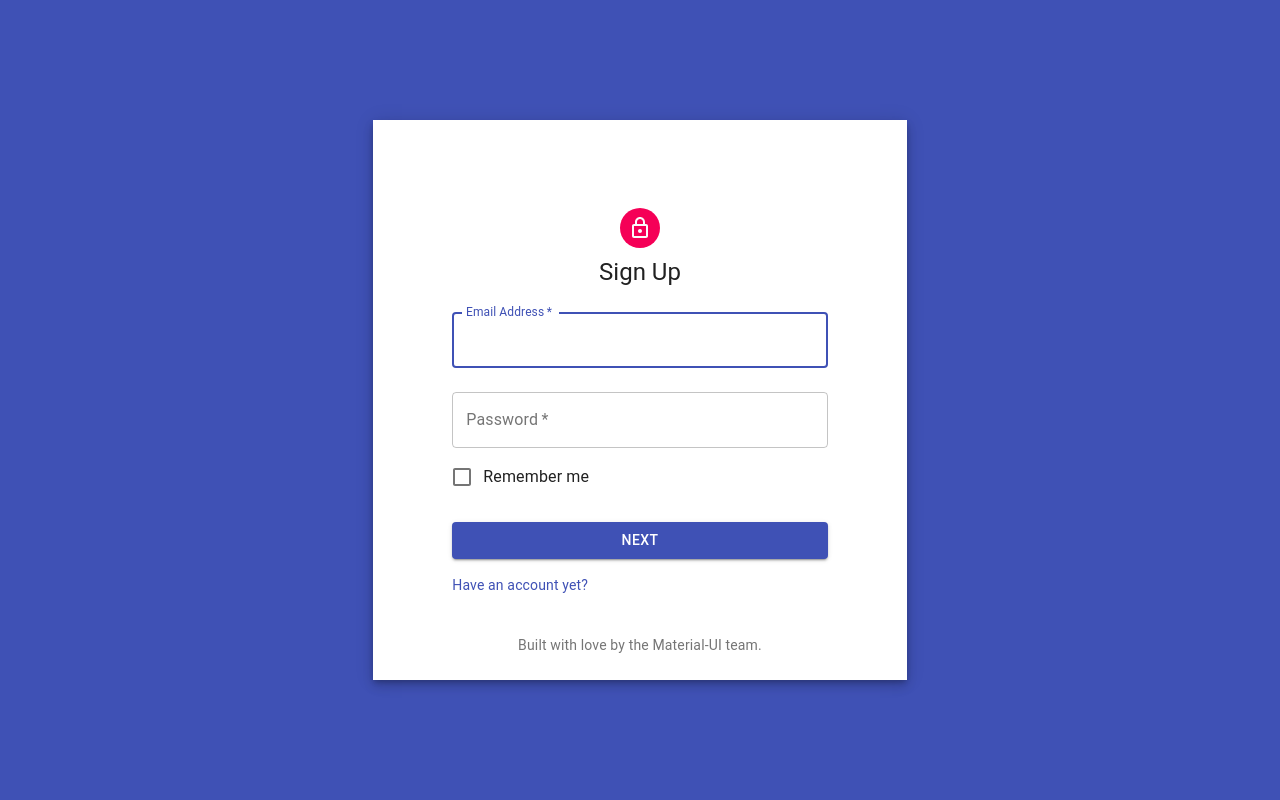
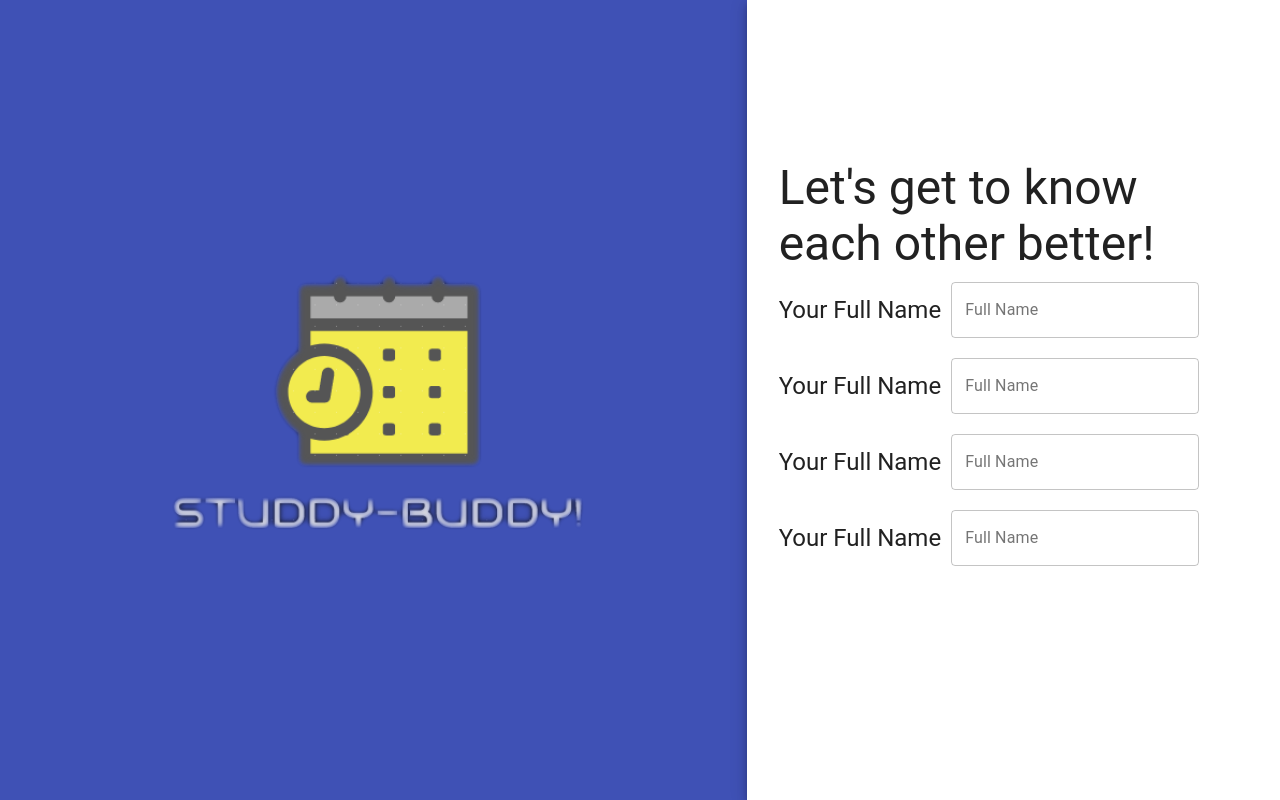
Before and after one commit to Kamil12a/Studybuddy, a React (Create React App) app: page /signUp in a window 1280 px wide. Built offline with nearby package versions, Linux system fonts and the light colour scheme.

Commit message:
delete one file where user can fill his password and email, added this form to new component personalDate

```diff
--- a/src/App.js
+++ b/src/App.js
@@ -1,7 +1,5 @@
 import SignIn from "./components/signIn/SignIn";
-import SignUp from "./components/signUp/SignUp";
 import { BrowserRouter as Router, Switch, Route} from "react-router-dom";
-import AccountDate from "./components/signUp/accountDate";
 import PersonalDate from "./components/signUp/personalDate";
 function App() {
   return (
@@ -10,8 +8,7 @@ function App() {
         <Switch>
           <Route exact path="/" component={SignIn}></Route>
           <Route path="/signIn" component={SignIn}></Route>
-          <Route path="/signUp/" component={AccountDate}></Route>
-          <Route path="/personalDate" component={PersonalDate}></Route>
+          <Route path="/signUp"component={PersonalDate}></Route>
         </Switch>
       </Router>
     </>
--- a/src/components/signUp/accountDate.js
+++ /dev/null
@@ -1,130 +0,0 @@
-import React from "react";
-import Avatar from "@material-ui/core/Avatar";
-import Button from "@material-ui/core/Button";
-import CssBaseline from "@material-ui/core/CssBaseline";
-import TextField from "@material-ui/core/TextField";
-import FormControlLabel from "@material-ui/core/FormControlLabel";
-import Checkbox from "@material-ui/core/Checkbox";
-import Link from "@material-ui/core/Link";
-import Paper from "@material-ui/core/Paper";
-import Box from "@material-ui/core/Box";
-import Grid from "@material-ui/core/Grid";
-import LockOutlinedIcon from "@material-ui/icons/LockOutlined";
-import Typography from "@material-ui/core/Typography";
-import { makeStyles } from "@material-ui/core/styles";
-import { useHistory } from "react-router-dom";
-
-const MadeWithLove = () => (
-  <Typography variant="body2" color="textSecondary" align="center">
-    {"Built with love by the "}
-    <Link color="inherit" href="https://material-ui.com/">
-      Material-UI
-    </Link>
-    {" team."}
-  </Typography>
-);
-const useStyles = makeStyles((theme) => ({
-  root: {
-    height: "100vh",
-    width: "100vw",
-    backgroundColor: theme.palette.primary.main,
-    display: "flex",
-    justifyContent: "center",
-    alignItems:"center"
-  },
-
-  paper: {
-    height: "50vh",
-    margin: theme.spacing(20, 4),
-    display: "flex",
-    flexDirection: "column",
-    alignItems: "center",
-  },
-  avatar: {
-    margin: theme.spacing(1),
-    backgroundColor: theme.palette.secondary.main,
-  },
-  form: {
-    width: "80%",
-    marginTop: theme.spacing(1),
-  },
-  submit: {
-    margin: theme.spacing(3, 0, 2),
-  },
-  formSignUp:{
-      height:"70vh",
-      display:"flex",
-      alignItems:"center"
-  }
-}));
-
-export default function AccountDate() {
-  const classes = useStyles();
-  let history = useHistory();
-    const submit=(e)=>{
-        e.preventDefault()
-        history.push("/personalDate");
-    }
-  return (
-    <Grid container component="main" className={classes.root}>
-      <CssBaseline />
-      <Grid item xs={12} sm={8} md={5} className={classes.formSignUp} component={Paper} elevation={6} square>
-        <div className={classes.paper}>
-          <Avatar className={classes.avatar}>
-            <LockOutlinedIcon />
-          </Avatar>
-          <Typography component="h1" variant="h5">
-            Sign Up
-          </Typography>
-          <form onSubmit={submit}className={classes.form} noValidate>
-            <TextField
-              variant="outlined"
-              margin="normal"
-              required
-              fullWidth
-              id="email"
-              label="Email Address"
-              name="email"
-              autoComplete="email"
-              autoFocus
-            />
-            <TextField
-              variant="outlined"
-              margin="normal"
-              required
-              fullWidth
-              name="password"
-              label="Password"
-              type="password"
-              id="password"
-              autoComplete="current-password"
-            />
-            <FormControlLabel
-              control={<Checkbox value="remember" color="primary" />}
-              label="Remember me"
-            />
-            <Button
-              type="submit"
-              fullWidth
-              variant="contained"
-              color="primary"
-              className={classes.submit}
-            >
-              Next
-            </Button>
-            <Grid container>
-              <Grid item xs>
-                <Link href="/signIn" variant="body2">
-                   Have an account yet?
-                </Link>
-              </Grid>
-            </Grid>
-            <Box mt={5}>
-              <MadeWithLove />
-            </Box>
-          </form>
-        </div>
-      </Grid>
-    </Grid>
-  );
-}
--- a/src/components/signUp/personalDate.js
+++ b/src/components/signUp/personalDate.js
@@ -1,55 +1,17 @@
 import React from "react";
-import { makeStyles } from "@material-ui/core/styles";
+import CssBaseline from "@material-ui/core/CssBaseline";
+import Paper from "@material-ui/core/Paper";
+import Grid from "@material-ui/core/Grid";
 import Avatar from "@material-ui/core/Avatar";
 import IconButton from "@material-ui/core/IconButton";
-import Grid from "@material-ui/core/Grid";
 import Typography from "@material-ui/core/Typography";
 import TextField from "@material-ui/core/TextField";
-const useStyles = makeStyles((theme) => ({
-  root: {
-    position:"absolute",
-    top:0,
-    left:0,
-    color: "white",
-    height: "100vh",
-    width: "100vw",
-    backgroundColor: theme.palette.primary.main,
-    display: "flex",
-    flexDirection: "column",
-    padding: "20px",
-  },
-  input: {
-    display: "none",
-  },
-  large: {
-    width: "100px",
-    height: "100px",
-  },
-  chooseAvatarAndName: {
-    marginTop: "20px",
-    display: "flex",
-    alignItems: "center",
-    height: "100px",
-  },
+import { useStyles } from "./personalDateStyles";
 
-}));
-
-export default function ProfileAvatar() {
+export default function PersonalDate() {
   const classes = useStyles();
-
-  return (
-    <Grid container  className={classes.root}>
-      <Typography component="h1" variant="h3">
-        Let's get to know each other better!
-      </Typography>
-      <Grid className={classes.chooseAvatarAndName}>
-        <TextField
-          className={classes.chooseName}
-          id="outlined-basic"
-          label="Outlined"
-          variant="outlined"
-        />
-
+  const MadeWithLove = () => (
+    <div>
       <input
         accept="image/*"
         className={classes.input}
@@ -71,72 +33,42 @@ export default function ProfileAvatar() {
       <Typography component="h1" variant="h5">
         Choose Avatar
       </Typography>
+      _
+    </div>
+  );
+  const YourName = ({question,fill}) => (
+    <div>
+      <Grid className={classes.chooseAvatarAndName}>
+        <Typography component="h1" variant="h5">
+          {question}
+        </Typography>
+        <TextField
+          className={classes.chooseName}
+          label={fill}
+          variant="outlined"
+
+        />
+      </Grid>
+    </div>
+  );
+
+  return (
+    <Grid container component="main" className={classes.root}>
+      <CssBaseline />
+      <Grid item xs={false} sm={4} md={7} className={classes.image} />
+      <Grid item xs={12} sm={8} md={5} component={Paper} elevation={6} square>
+        <div className={classes.paper}>
+          <Grid container className={classes.rightSide}>
+            <Typography component="h1" variant="h3">
+              Let's get to know each other better!
+            </Typography>
+            <YourName  question="Your Full Name" fill={"Full Name"}/>
+            <YourName  question="Your Full Name" fill={"Full Name"}/>
+            <YourName  question="Your Full Name" fill={"Full Name"}/>
+            <YourName  question="Your Full Name" fill={"Full Name"}/>
+          </Grid>
+        </div>
       </Grid>
     </Grid>
   );
 }
-
-/* <CssBaseline />
-        <Grid
-          item
-          xs={12}
-          sm={8}
-          md={5}
-          className={classes.formSignUp}
-          component={Paper}
-          elevation={6}
-          square
-        >
-          <div className={classes.paper}>
-            <Avatar className={classes.avatar}>
-              <LockOutlinedIcon />
-            </Avatar>
-            <Typography component="h1" variant="h5">
-              Sign Up
-            </Typography>
-            <form className={classes.form} noValidate>
-              <TextField
-                variant="outlined"
-                margin="normal"
-                required
-                fullWidth
-                id="email"
-                label="Email Address"
-                name="email"
-                autoComplete="email"
-                autoFocus
-              />
-              <TextField
-                variant="outlined"
-                margin="normal"
-                required
-                fullWidth
-                name="password"
-                label="Password"
-                type="password"
-                id="password"
-                autoComplete="current-password"
-              />
-              <FormControlLabel
-                control={<Checkbox value="remember" color="primary" />}
-                label="Remember me"
-              />
-              <Button
-                type="submit"
-                fullWidth
-                variant="contained"
-                color="primary"
-                className={classes.submit}
-              >
-                Next
-              </Button>
-              <Grid container>
-                <Grid item xs>
-                  <Link href="/signIn" variant="body2">
-                    Have an account yet?
-                  </Link>
-                </Grid>
-              </Grid>
-            </form>
-          </div>
-        </Grid> */
--- /dev/null
+++ b/src/components/signUp/personalDateStyles.js
@@ -0,0 +1,50 @@
+import { makeStyles } from "@material-ui/core/styles";
+import logo from "../../photos/studdyBuddy.png";
+
+export  const  useStyles = makeStyles((theme) => ({
+    root: {
+      height: "100vh",
+    },
+    image: {
+      backgroundImage: `url(${logo})`,
+      backgroundRepeat: "no-repeat",
+      backgroundPosition: "center center",
+      backgroundColor: theme.palette.primary.main,
+      backgroundSize: "80%",
+      height: "100%",
+    },
+    paper: {
+      margin: theme.spacing(20, 4),
+      display: "flex",
+      flexDirection: "column",
+      alignItems: "center",
+    },
+    avatar: {
+      margin: theme.spacing(1),
+    },
+    form: {
+      width: "80%",
+      marginTop: theme.spacing(1),
+    },
+    submit: {
+      backgroundColor: theme.palette.secondary.main,
+
+      margin: theme.spacing(3, 0, 2),
+    },
+    input: {
+      display: "none",
+    },
+    large: {
+      width: "100px",
+      height: "100px",
+    },
+    chooseAvatarAndName: {
+      marginTop: "0px",
+      display: "flex",
+      alignItems: "center",
+
+    },
+    chooseName: {
+      margin: "10px",
+    },
+  }));
```
Lines whose indentation alone changed are shown as unchanged.
